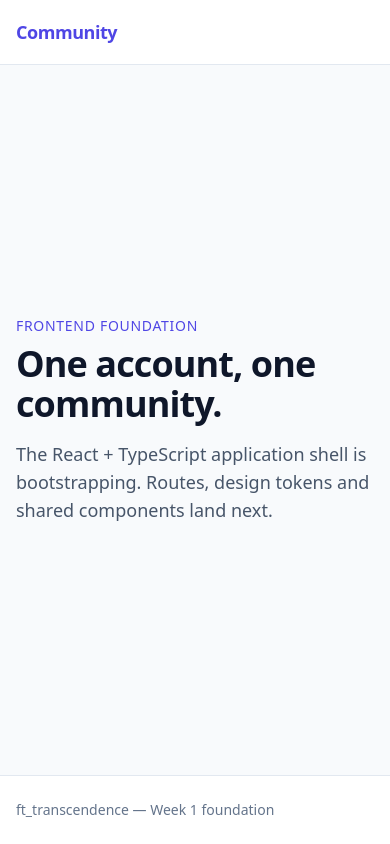
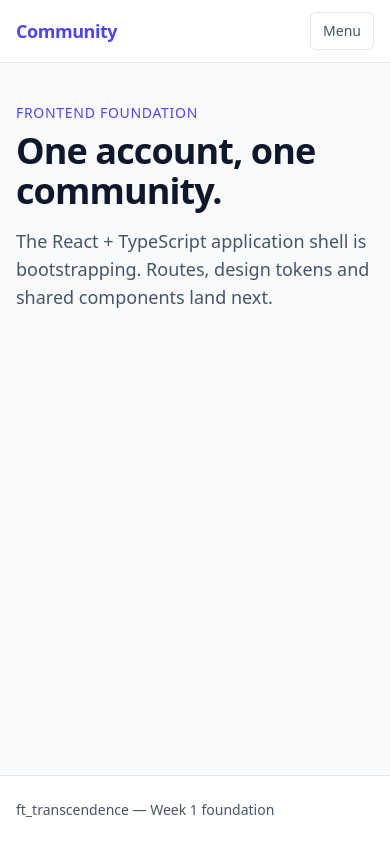
Before and after one commit to jiyan-0525/ft_transcendence, a React (Vite) app in the folder packages/web/: page / in a window 390 px wide. Built offline with nearby package versions, Linux system fonts and the light colour scheme.

Commit message:
feat(web): add app shell, routing and accessible mobile nav

```diff
--- a/packages/web/src/App.tsx
+++ /dev/null
@@ -1,36 +0,0 @@
-const productName = 'Community'
-
-export default function App() {
-  return (
-    <div className="flex min-h-screen flex-col">
-      <header className="border-b border-slate-200 bg-white">
-        <div className="mx-auto flex h-16 w-full max-w-5xl items-center px-4">
-          <span className="text-lg font-semibold tracking-tight text-indigo-600">
-            {productName}
-          </span>
-        </div>
-      </header>
-
-      <main className="mx-auto flex w-full max-w-5xl flex-1 items-center px-4 py-16">
-        <section className="max-w-2xl">
-          <p className="text-sm font-medium uppercase tracking-wider text-indigo-600">
-            Frontend foundation
-          </p>
-          <h1 className="mt-2 text-4xl font-bold tracking-tight text-slate-900 sm:text-5xl">
-            One account, one community.
-          </h1>
-          <p className="mt-4 text-lg text-slate-600">
-            The React + TypeScript application shell is bootstrapping. Routes,
-            design tokens and shared components land next.
-          </p>
-        </section>
-      </main>
-
-      <footer className="border-t border-slate-200 bg-white">
-        <div className="mx-auto w-full max-w-5xl px-4 py-6 text-sm text-slate-500">
-          ft_transcendence — Week 1 foundation
-        </div>
-      </footer>
-    </div>
-  )
-}
--- /dev/null
+++ b/packages/web/src/appRoutes.tsx
@@ -0,0 +1,38 @@
+import type { RouteObject } from 'react-router-dom'
+import AppShell from './components/layout/AppShell'
+import DesignSystemPage from './pages/DesignSystemPage'
+import HomePage from './pages/HomePage'
+import NotFoundPage from './pages/NotFoundPage'
+import RequireAuth from './routes/RequireAuth'
+
+/**
+ * Route table, kept separate from the browser router so tests can mount it
+ * with createMemoryRouter instead of touching window.history.
+ *
+ * `/` is a layout route: AppShell renders once and its <Outlet /> receives
+ * whichever child matches the current URL.
+ */
+export const routes: RouteObject[] = [
+  {
+    path: '/',
+    element: <AppShell />,
+    children: [
+      { index: true, element: <HomePage /> },
+      { path: 'design', element: <DesignSystemPage /> },
+      {
+        path: 'settings',
+        element: (
+          <RequireAuth>
+            <section className="max-w-2xl">
+              <h1 className="text-2xl font-semibold text-ink">Settings</h1>
+              <p className="mt-2 text-ink-muted">
+                Account settings land once authentication is implemented.
+              </p>
+            </section>
+          </RequireAuth>
+        ),
+      },
+      { path: '*', element: <NotFoundPage /> },
+    ],
+  },
+]
--- /dev/null
+++ b/packages/web/src/components/layout/AppShell.tsx
@@ -0,0 +1,148 @@
+import { useEffect, useRef, useState } from 'react'
+import { NavLink, Outlet, useLocation } from 'react-router-dom'
+
+type NavItem = {
+  to: string
+  label: string
+  end?: boolean
+}
+
+/**
+ * Primary navigation. `end: true` on "/" stops the Home link from staying
+ * highlighted on every route (React Router matches "/" as a prefix otherwise).
+ */
+const navigation: NavItem[] = [
+  { to: '/', label: 'Home', end: true },
+  { to: '/design', label: 'Design' },
+  { to: '/settings', label: 'Settings' },
+]
+
+const baseLink = 'rounded-sm px-3 py-2 text-sm font-medium transition-colors'
+
+function navLinkClass({ isActive }: { isActive: boolean }) {
+  return isActive
+    ? `${baseLink} bg-surface-muted text-brand`
+    : `${baseLink} text-ink-muted hover:text-ink`
+}
+
+function mobileNavLinkClass({ isActive }: { isActive: boolean }) {
+  const base =
+    'block rounded-sm px-3 py-2 text-base font-medium transition-colors'
+  return isActive
+    ? `${base} bg-surface-muted text-brand`
+    : `${base} text-ink-muted hover:text-ink`
+}
+
+/**
+ * AppShell — the outer frame every page renders inside.
+ *
+ * It is a *layout route*: React Router renders it once and swaps only the
+ * <Outlet /> content as the user navigates, so the header/footer stay mounted.
+ */
+export default function AppShell() {
+  const [menuOpen, setMenuOpen] = useState(false)
+  const location = useLocation()
+  const menuButtonRef = useRef<HTMLButtonElement>(null)
+
+  // Close the menu after any navigation.
+  useEffect(() => {
+    setMenuOpen(false)
+  }, [location.pathname])
+
+  // Escape closes the menu and puts focus back on the toggle.
+  useEffect(() => {
+    if (!menuOpen) return
+
+    function onKeyDown(event: KeyboardEvent) {
+      if (event.key === 'Escape') {
+        setMenuOpen(false)
+        menuButtonRef.current?.focus()
+      }
+    }
+
+    document.addEventListener('keydown', onKeyDown)
+    return () => document.removeEventListener('keydown', onKeyDown)
+  }, [menuOpen])
+
+  return (
+    <div className="flex min-h-screen flex-col bg-canvas">
+      {/* Keyboard/screen-reader users can jump straight past the header. */}
+      <a
+        href="#main"
+        className="sr-only focus:not-sr-only focus:absolute focus:left-4 focus:top-4 focus:z-50 focus:rounded focus:bg-brand focus:px-4 focus:py-2 focus:text-surface"
+      >
+        Skip to content
+      </a>
+
+      <header className="border-b border-line bg-surface">
+        <div className="mx-auto flex w-full max-w-5xl items-center justify-between gap-2 px-4 py-3 sm:h-16 sm:py-0">
+          <NavLink
+            to="/"
+            end
+            className="text-lg font-semibold tracking-tight text-brand"
+          >
+            Community
+          </NavLink>
+
+          {/* Desktop navigation */}
+          <nav aria-label="Primary" className="hidden sm:block">
+            <ul className="flex items-center gap-1">
+              {navigation.map((item) => (
+                <li key={item.to}>
+                  <NavLink to={item.to} end={item.end} className={navLinkClass}>
+                    {item.label}
+                  </NavLink>
+                </li>
+              ))}
+            </ul>
+          </nav>
+
+          {/* Mobile toggle */}
+          <button
+            ref={menuButtonRef}
+            type="button"
+            className="inline-flex items-center rounded-sm border border-line px-3 py-2 text-sm font-medium text-ink-muted transition-colors hover:text-ink sm:hidden"
+            aria-expanded={menuOpen}
+            aria-controls="primary-menu"
+            onClick={() => setMenuOpen((open) => !open)}
+          >
+            <span className="sr-only">
+              {menuOpen ? 'Close menu' : 'Open menu'}
+            </span>
+            <span aria-hidden="true">{menuOpen ? 'Close' : 'Menu'}</span>
+          </button>
+        </div>
+
+        {/* Mobile panel */}
+        <div id="primary-menu" className={menuOpen ? 'block sm:hidden' : 'hidden'}>
+          <nav aria-label="Primary mobile">
+            <ul className="space-y-1 border-t border-line px-4 py-3">
+              {navigation.map((item) => (
+                <li key={item.to}>
+                  <NavLink
+                    to={item.to}
+                    end={item.end}
+                    className={mobileNavLinkClass}
+                    onClick={() => setMenuOpen(false)}
+                  >
+                    {item.label}
+                  </NavLink>
+                </li>
+              ))}
+            </ul>
+          </nav>
+        </div>
+      </header>
+
+      <main id="main" className="mx-auto w-full max-w-5xl flex-1 px-4 py-10">
+        <Outlet />
+      </main>
+
+      <footer className="border-t border-line bg-surface">
+        <div className="mx-auto w-full max-w-5xl px-4 py-6 text-sm text-ink-muted">
+          ft_transcendence — Week 1 foundation
+        </div>
+      </footer>
+    </div>
+  )
+}
--- a/packages/web/src/main.tsx
+++ b/packages/web/src/main.tsx
@@ -1,7 +1,8 @@
 import { StrictMode } from 'react'
 import { createRoot } from 'react-dom/client'
+import { RouterProvider } from 'react-router-dom'
 import './style.css'
-import App from './App'
+import { router } from './router'
 
 const root = document.getElementById('root')
 
@@ -11,6 +12,6 @@ if (!root) {
 
 createRoot(root).render(
   <StrictMode>
-    <App />
+    <RouterProvider router={router} />
   </StrictMode>,
 )
--- /dev/null
+++ b/packages/web/src/pages/HomePage.tsx
@@ -0,0 +1,16 @@
+export default function HomePage() {
+  return (
+    <section className="max-w-2xl">
+      <p className="text-sm font-medium uppercase tracking-wider text-brand">
+        Frontend foundation
+      </p>
+      <h1 className="mt-2 text-4xl font-bold tracking-tight text-ink sm:text-5xl">
+        One account, one community.
+      </h1>
+      <p className="mt-4 text-lg text-ink-muted">
+        The React + TypeScript application shell is bootstrapping. Routes,
+        design tokens and shared components land next.
+      </p>
+    </section>
+  )
+}
--- /dev/null
+++ b/packages/web/src/pages/NotFoundPage.tsx
@@ -0,0 +1,23 @@
+import { Link } from 'react-router-dom'
+
+export default function NotFoundPage() {
+  return (
+    <section className="mx-auto max-w-xl py-16 text-center">
+      <p className="text-sm font-medium uppercase tracking-wider text-brand">
+        404
+      </p>
+      <h1 className="mt-2 text-4xl font-bold tracking-tight text-ink">
+        Page not found
+      </h1>
+      <p className="mt-4 text-lg text-ink-muted">
+        The page you are looking for does not exist or has moved.
+      </p>
+      <Link
+        to="/"
+        className="mt-8 inline-flex rounded bg-brand px-4 py-2 text-sm font-medium text-surface transition-colors hover:bg-brand-strong"
+      >
+        Back to home
+      </Link>
+    </section>
+  )
+}
--- /dev/null
+++ b/packages/web/src/router.tsx
@@ -0,0 +1,4 @@
+import { createBrowserRouter } from 'react-router-dom'
+import { routes } from './appRoutes'
+
+export const router = createBrowserRouter(routes)
--- /dev/null
+++ b/packages/web/src/routes/RequireAuth.tsx
@@ -0,0 +1,26 @@
+import type { ReactNode } from 'react'
+import { Navigate, useLocation } from 'react-router-dom'
+
+// TODO(auth): replace with real session state once the API lands.
+// A function, not a constant, so the guard reads like the final version.
+function isAuthenticated() {
+  return true
+}
+
+type RequireAuthProps = {
+  children: ReactNode
+}
+
+/**
+ * Route guard skeleton. Today it lets everyone through; once auth is
+ * implemented only this function changes and route definitions stay the same.
+ */
+export default function RequireAuth({ children }: RequireAuthProps) {
+  const location = useLocation()
+
+  if (!isAuthenticated()) {
+    return <Navigate to="/login" replace state={{ from: location }} />
+  }
+
+  return <>{children}</>
+}
```
Also changed, not shown: 2 other files (tests, documents, lock files or other folders).
